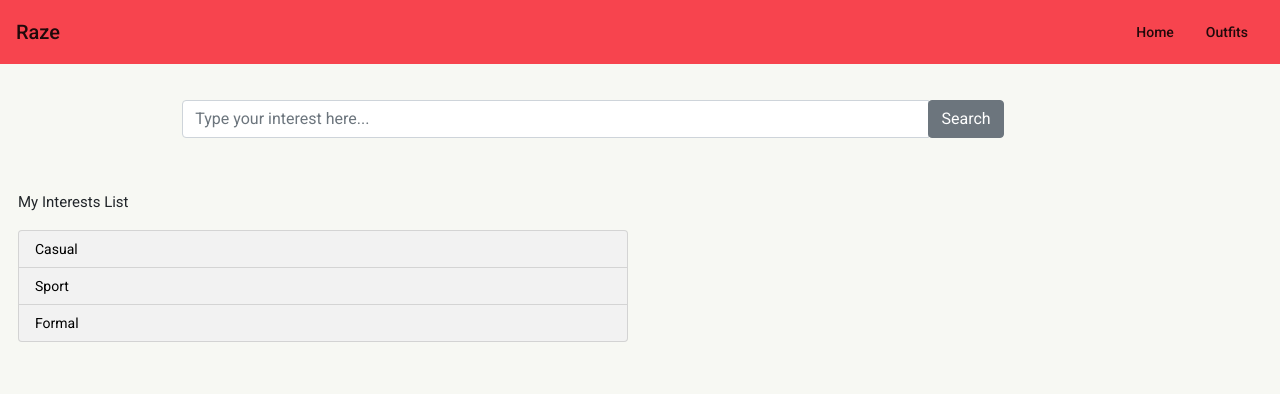
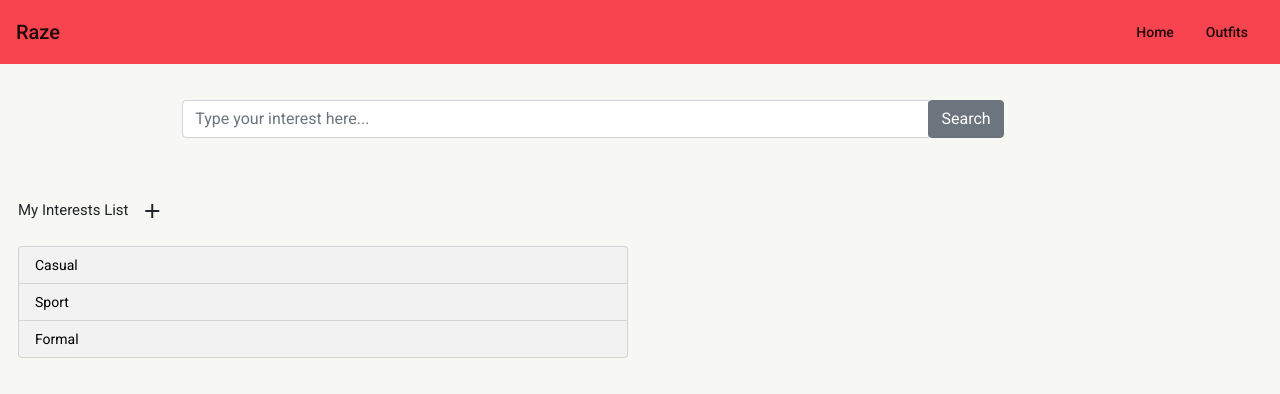
Before and after one commit to JesussPacheco/Raze, an Angular app: page /interests in a window 1280 px wide. Shown: the top 394 px of the page. Built offline with nearby package versions, Linux system fonts and the light colour scheme; data requests are answered from the project's data file.

Commit message:
Fix add button interest
arreglo de boton

```diff
--- a/src/app/components/interest/pages/interests-list/interests-list.component.html
+++ b/src/app/components/interest/pages/interests-list/interests-list.component.html
@@ -21,7 +21,11 @@
   </div>
   <br><br><br>
   <div class="col-md-6 list">
-    <h4>My Interests List<a routerLink="/add" class="fas fa-plus"></a></h4>
+    <h4>My Interests List
+      <button mat-icon-button routerLink="/add-interest">
+        <mat-icon>add</mat-icon>
+      </button>
+    </h4>
     <ul class="list-group">
       <li
         class="list-group-item"
```
